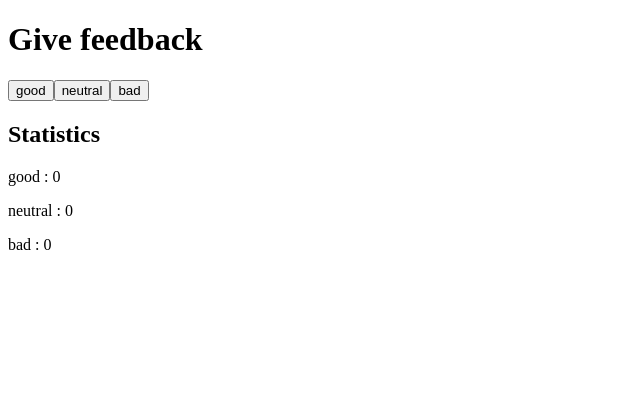
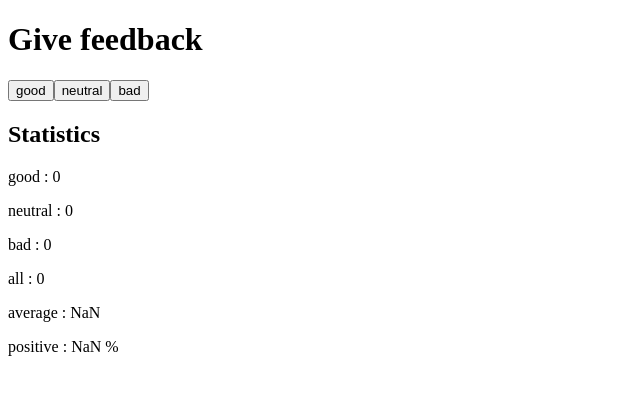
Before and after one commit to markal84/Helsinki_Fullstack-Part1-course, a React (Create React App) app in the folder unicafe/: page / in a window 1280 px wide. Shown: the top 394 px of the page, without its empty margins (0-640 px from the left). Built offline with nearby package versions, Linux system fonts and the light colour scheme.

Commit message:
feat: finish 1.7 task

```diff
--- a/unicafe/src/App.js
+++ b/unicafe/src/App.js
@@ -62,13 +62,22 @@ function Button({ text, handleClick }) {
   );
 }
 
-function Statistics({ good, neutral, bad }) {
+function Statistics({ good, neutral, bad, all, average, positive }) {
+  const averageResult = (
+    average.reduce((a, b) => a + b, 0) / average.length
+  ).toFixed(2);
+
+  const positiveResult = ((positive / all) * 100).toFixed(1);
+
   return (
     <div>
       <h2>Statistics</h2>
       <SingleStat text="good" score={good} />
       <SingleStat text="neutral" score={neutral} />
       <SingleStat text="bad" score={bad} />
+      <SingleStat text="all" score={all} />
+      <SingleStat text="average" score={averageResult} />
+      <SingleStat text="positive" score={`${positiveResult} %`} />
     </div>
   );
 }
@@ -85,17 +94,28 @@ function App() {
   const [good, setGood] = useState(0);
   const [neutral, setNeutral] = useState(0);
   const [bad, setBad] = useState(0);
+  const [all, setAll] = useState(0);
+  const [average, setAverage] = useState([]);
+  const [positive, setPositive] = useState(0);
 
   const handleGoodClick = () => {
     setGood(good + 1);
+    setAll(all + 1);
+    setAverage(average.concat(1));
+    setPositive(positive + 1);
   };
 
   const handleNeutClick = () => {
     setNeutral(neutral + 1);
+    setAll(all + 1);
+    setAverage(average.concat(0));
   };
 
   const handleBadClick = () => {
     setBad(bad + 1);
+    setAll(all + 1);
+    setAverage(average - 1);
+    setAverage(average.concat(-1));
   };
 
   return (
@@ -105,7 +125,14 @@ function App() {
         neutral={handleNeutClick}
         bad={handleBadClick}
       />
-      <Statistics good={good} neutral={neutral} bad={bad} />
+      <Statistics
+        good={good}
+        neutral={neutral}
+        bad={bad}
+        all={all}
+        average={average}
+        positive={positive}
+      />
     </>
   );
 }
```
